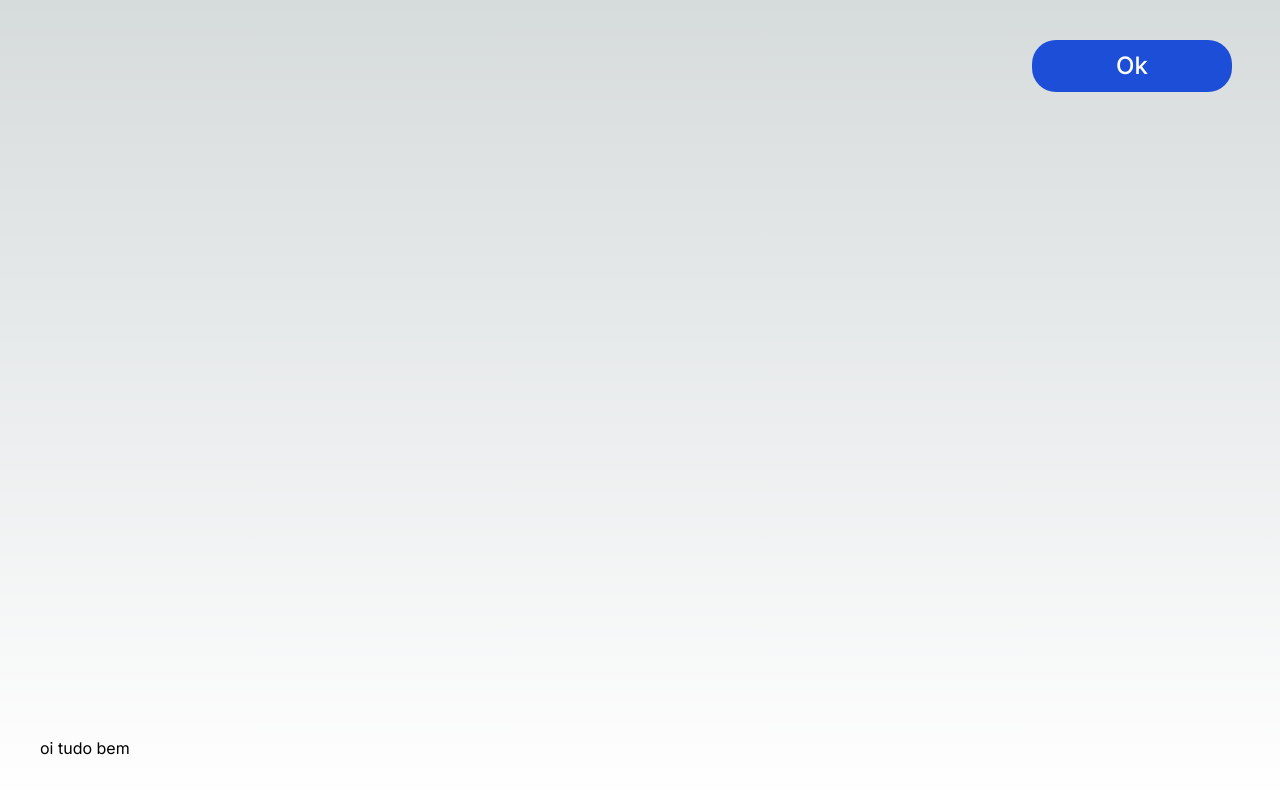
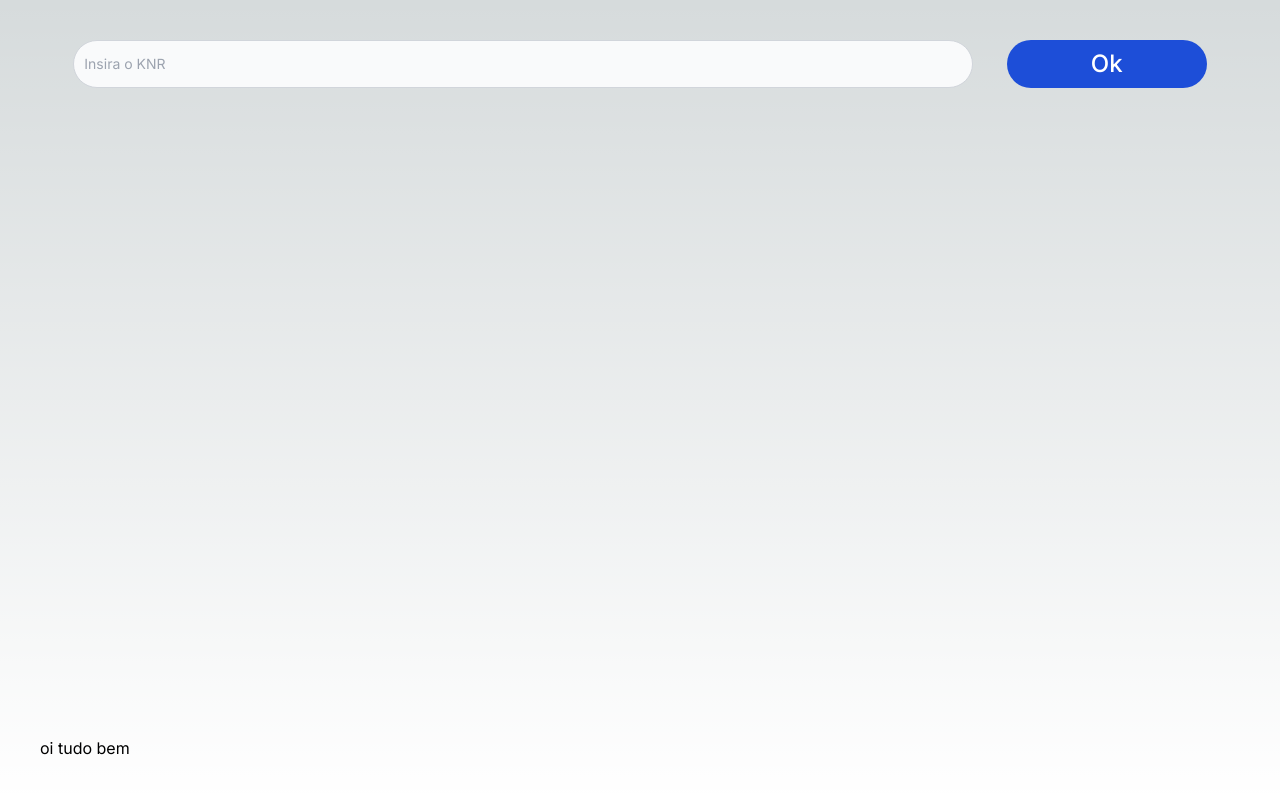
Before and after one commit to Inteli-College/2024-2A-T08-EC07-G05, a Next.js app in the folder src/frontend/: page /prediction in a window 1280 px wide. Shown: the top 794 px of the page. Built offline with nearby package versions, Linux system fonts and the light colour scheme.

Commit message:
feat: add input bar

```diff
--- a/src/frontend/src/app/prediction/page.jsx
+++ b/src/frontend/src/app/prediction/page.jsx
@@ -1,9 +1,11 @@
 import BaseButton from "@/components/baseButton";
+import InputBar from "@/components/inputBar";
 
-export default function AnalysisPage() {
+export default function PredictionPage() {
   return (
     <main className="flex min-h-screen flex-col justify-between p-10">
-      <div className="w-full flex justify-end">
+      <div className="h-12 w-full flex justify-evenly">
+        <InputBar />
         <BaseButton text='Ok'/>
       </div>
       <p>oi tudo bem</p>
--- a/src/frontend/src/components/baseButton.jsx
+++ b/src/frontend/src/components/baseButton.jsx
@@ -1,6 +1,6 @@
 export default function BaseButton({ text }) {
     return (
-      <button type="button" className="text-white w-1/6 bg-blue-700 hover:bg-blue-800 focus:ring-4 focus:ring-blue-300 font-medium rounded-3xl text-2xl px-5 py-2.5 me-2 mb-2 dark:bg-blue-600 dark:hover:bg-blue-700 focus:outline-none dark:focus:ring-blue-800">
+      <button type="button" className="text-white w-1/6 bg-blue-700 hover:bg-blue-800 focus:ring-4 focus:ring-blue-300 font-medium rounded-3xl text-2xl px-5 dark:bg-blue-600 dark:hover:bg-blue-700 focus:outline-none dark:focus:ring-blue-800">
         {text}
       </button>
     );
--- /dev/null
+++ b/src/frontend/src/components/inputBar.jsx
@@ -0,0 +1,7 @@
+export default function InputBar() {
+    return (
+        <>
+            <input type="text" id="knr_input" class="bg-gray-50 border border-gray-300 text-gray-900 text-sm rounded-3xl focus:ring-blue-500 focus:border-blue-500 w-3/4 block p-2.5 dark:bg-gray-700 dark:border-gray-600 dark:placeholder-gray-400 dark:text-white dark:focus:ring-blue-500 dark:focus:border-blue-500" placeholder="Insira o KNR" required />
+        </>
+    );
+  }
```
Also changed, not shown: src/frontend/src/app/analysis/page.jsx (renamed from src/frontend/src/app/analysis/page.js), src/frontend/src/app/history/page.jsx (renamed from src/frontend/src/app/history/page.js).
